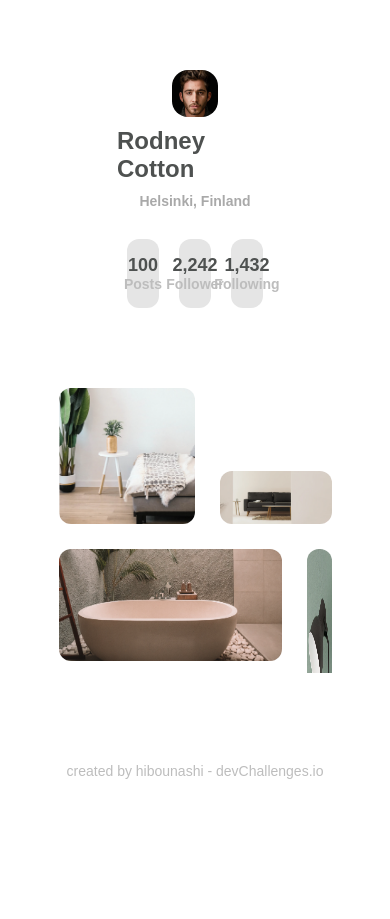
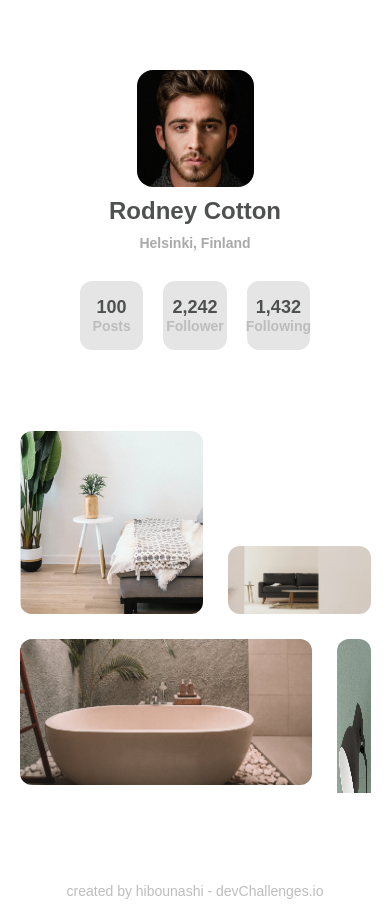
Before and after one commit to hibounashi/my-gallery-master, a plain HTML site: page index.html in a window 390 px wide. Before the commit the page ends 844 px from the top, so only its background shows below. Drawn offline with Linux system fonts and the light colour scheme.

Commit message:
responsive

```diff
--- a/styles.css
+++ b/styles.css
@@ -54,7 +54,7 @@
     display: flex;
     justify-content: center;
     align-items: center;
-    width: 100%;
+
 }
 .box{
     display: flex;
@@ -183,3 +183,11 @@
     text-decoration: none; /* Remove underline */
     color: inherit;
 }
+@media screen and (max-width: 800px) {
+    .posts{
+        width: 90%;
+    }
+    .info{
+        width: 100%;
+    }
+}
```
